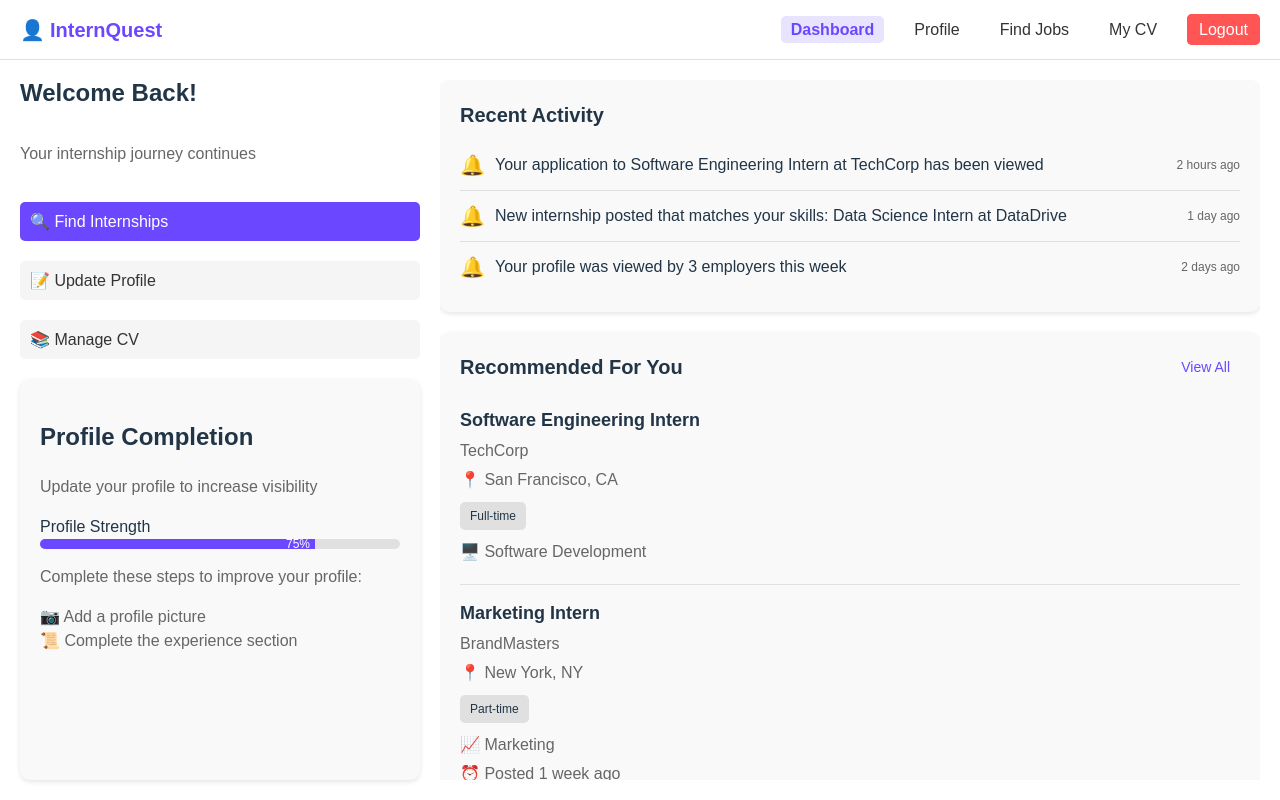
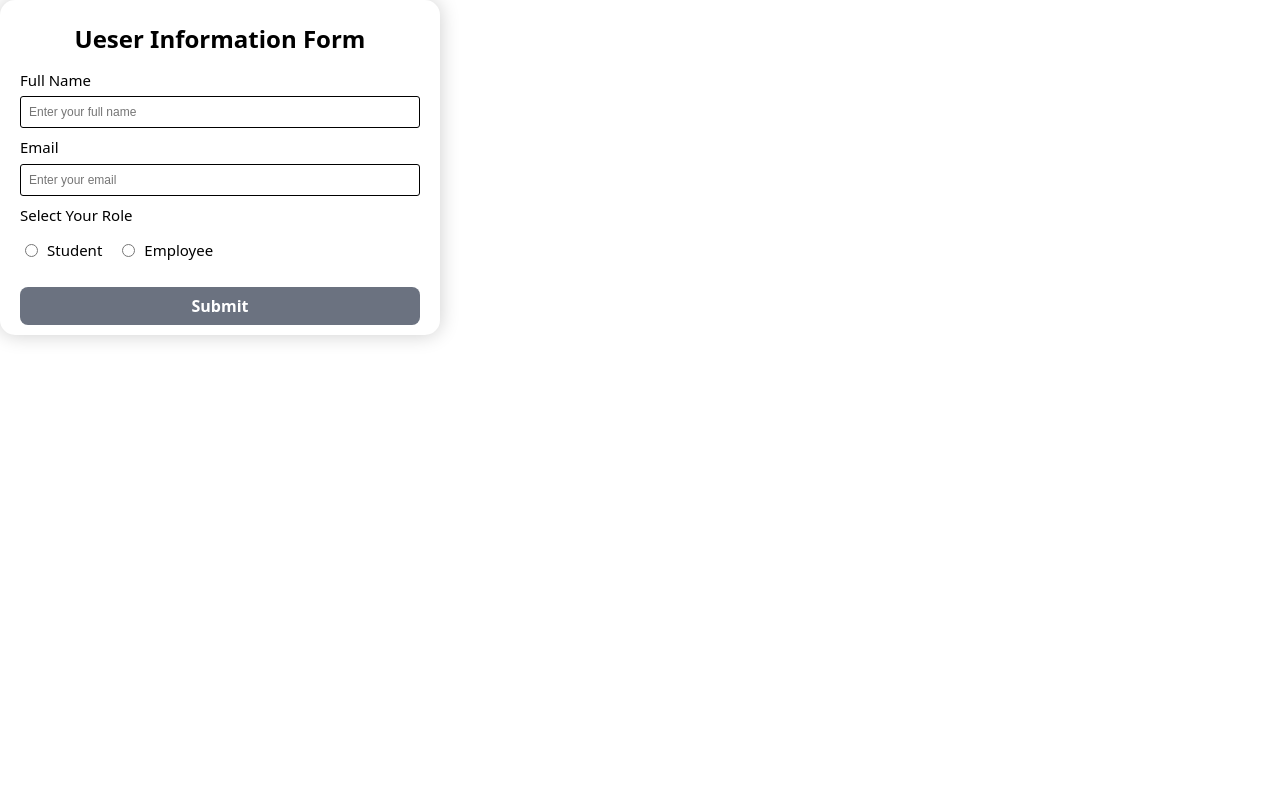
Before and after one commit to kaveenskn/InternQuest-web-Group2, a React (Vite) app: page / in a window 1280 px wide. Built offline with nearby package versions, Linux system fonts and the light colour scheme.

Commit message:
Change in Form

```diff
--- a/src/App.jsx
+++ b/src/App.jsx
@@ -2,14 +2,18 @@
 import React from "react";
 import { BrowserRouter as Router, Routes, Route } from "react-router-dom";
 import Dashboard from "./pages/dashboard";
+import Form1 from "./pages/Form1";
 
 const App = () => {
   return (
-    <Router>
-      <Routes>
-        <Route path="/" element={<Dashboard />} />
-      </Routes>
-    </Router>
+    // <Router>
+    //   <Routes>
+    //     <Route path="/" element={<Dashboard />} />
+    //   </Routes>
+    // </Router>
+    <>
+    <Form1/>
+    </>
   );
 };
 
--- a/src/pages/Form1.jsx
+++ b/src/pages/Form1.jsx
@@ -1,4 +1,5 @@
-import React from "react";
+
+import React, { useState } from "react";
 import "../styles/form1.css";
 
 const Form1 = () => {
```
